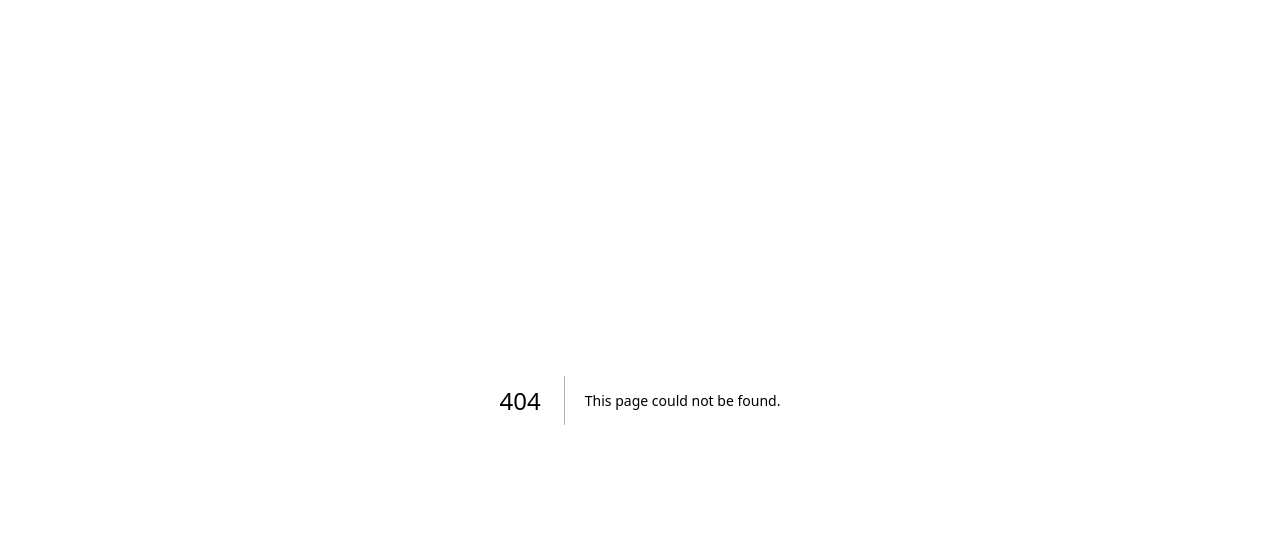
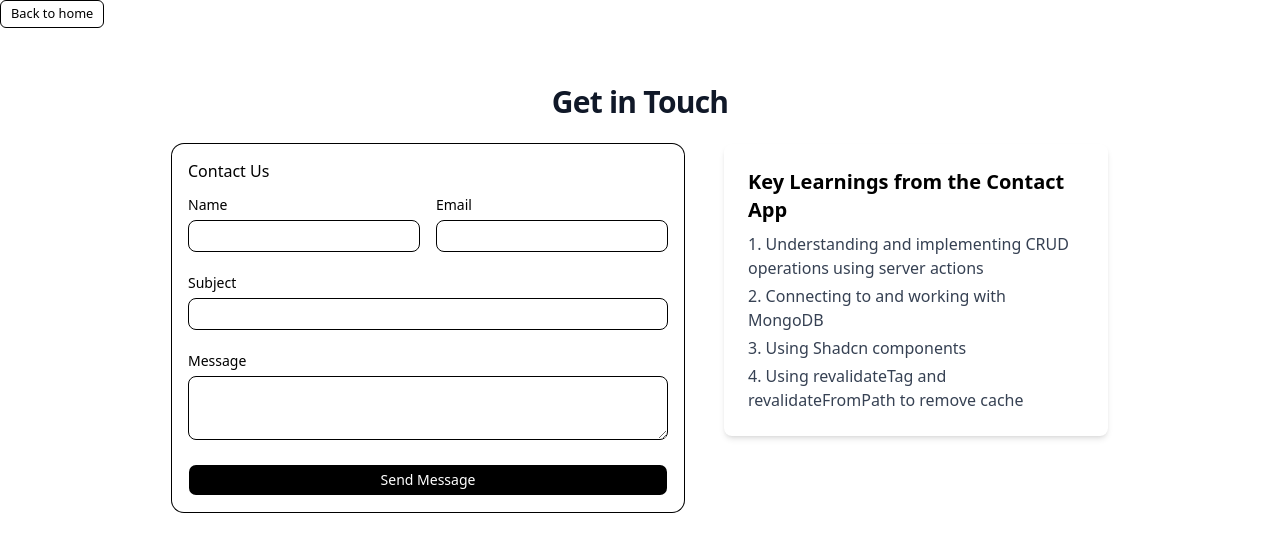
Before and after one commit to priyeshgautam/nextjs_test, a Next.js app: page /contact-form in a window 1280 px wide. Before the commit this address had no page. Shown: the top 552 px of the page. Built offline with nearby package versions, Linux system fonts and the light colour scheme; no server answers.

Commit message:
no change, code cleanup

```diff
--- /dev/null
+++ b/app/contact-form/page.js
@@ -0,0 +1,21 @@
+import ContactForm from "@/components/ContactForm";
+
+import Link from "next/link";
+import { Button } from "@/components/ui/button";
+
+const ContactFormPage = () => {
+  return (
+    <div>
+      <div className="mb-4">
+        <Link href="/">
+          <Button variant="outline" size="sm" className="bg-transparent">
+            Back to home
+          </Button>
+        </Link>
+      </div>
+      <ContactForm />
+    </div>
+  );
+};
+
+export default ContactFormPage;
--- a/app/contacts/page.js
+++ b/app/contacts/page.js
@@ -9,7 +9,7 @@ const Contacts = () => {
     <main className="min-h-screen py-8 px-4">
       <div className="container mx-auto max-w-4xl">
         <div className="mb-8">
-          <Link href={"/"}>
+          <Link href={"/contact-form"}>
             <Button
               variant={"outline"}
               size={"sm"}
--- /dev/null
+++ b/app/notes-app/page.js
@@ -0,0 +1,35 @@
+import NoteClient from "@/components/NoteClient";
+import dbConnection from "@/lib/database";
+import Note from "@/models/note";
+
+async function getNotes() {
+  await dbConnection();
+  const notes = await Note.find({}).sort({ createdAt: -1 }).lean();
+  return notes.map((note) => ({
+    ...note,
+    _id: note._id.toString(),
+  }));
+}
+
+import Link from "next/link";
+import { Button } from "@/components/ui/button";
+
+export default async function NotesAppPage() {
+  const notes = await getNotes();
+
+  return (
+    <div>
+
+      <div className="mb-4">
+        <Link href="/">
+          <Button variant="outline" size="sm" className="bg-transparent">
+            Back to home
+          </Button>
+        </Link>
+      </div>
+
+      <NoteClient notes={notes} />
+
+    </div>
+  );
+}
--- a/app/page.js
+++ b/app/page.js
@@ -1,33 +1,24 @@
-import NoteClient from "@/components/NoteClient"
-import dbConnection from "@/lib/database";
-import Note from "@/models/note"
-import { Separator } from "@/components/ui/separator"
-import ContactForm from "@/components/ContactForm";
-
-async function getNotes(){
-  await dbConnection();
-  const notes = await Note.find({}).sort({createdAt: -1}).lean();
-  const result = notes.map((note)=>(
-    {
-      ...note,
-      _id: note._id.toString()
-    }));
-  return result;
-}
+import Link from "next/link";
+import { Button } from "@/components/ui/button";
 
 export default async function Home() {
-  const notes = await getNotes();
   return (
   <div>
-
     <div className="notes-app flex flex-col items-center justify-center py-5">
       <h1 className="text-2xl md:text-3xl font-bold mb-4 text-center">Next.js Learnings</h1>
-      <NoteClient notes={notes} />
+    </div>
+
+    <div className="notes-app p-5 flex justify-center">
+      <Link href="/notes-app">
+        <Button variant="outline">Open Notes App</Button>
+      </Link>
     </div>
 
 
-    <div className="contact-form p-5">
-      <ContactForm/>
+    <div className="contact-form p-5 flex justify-center">
+      <Link href="/contact-form">
+        <Button variant="outline">Open Contact Form</Button>
+      </Link>
     </div>
 
   </div>
--- a/components/ContactForm.jsx
+++ b/components/ContactForm.jsx
@@ -32,7 +32,7 @@ const ContactForm = () => {
 
       }
   return (
-    <div className="min-h-screen bg-gradient-to-br from-gray-50 to-gray-200 py-10 px-4 flex flex-col items-center">
+    <div className="min-h-screen  from-gray-50 to-gray-200 py-10 px-4 flex flex-col items-center">
       <h2 className="text-3xl font-bold mb-6 text-gray-900 tracking-tight text-center">
         Get in Touch
       </h2>
@@ -94,6 +94,7 @@ const ContactForm = () => {
                 <li>Understanding and implementing CRUD operations using server actions</li>
                 <li>Connecting to and working with MongoDB</li>
                 <li>Using Shadcn components</li>
+                <li>Using revalidateTag and revalidateFromPath to remove cache</li>
               </ol>
             </div>
           </div>
```
